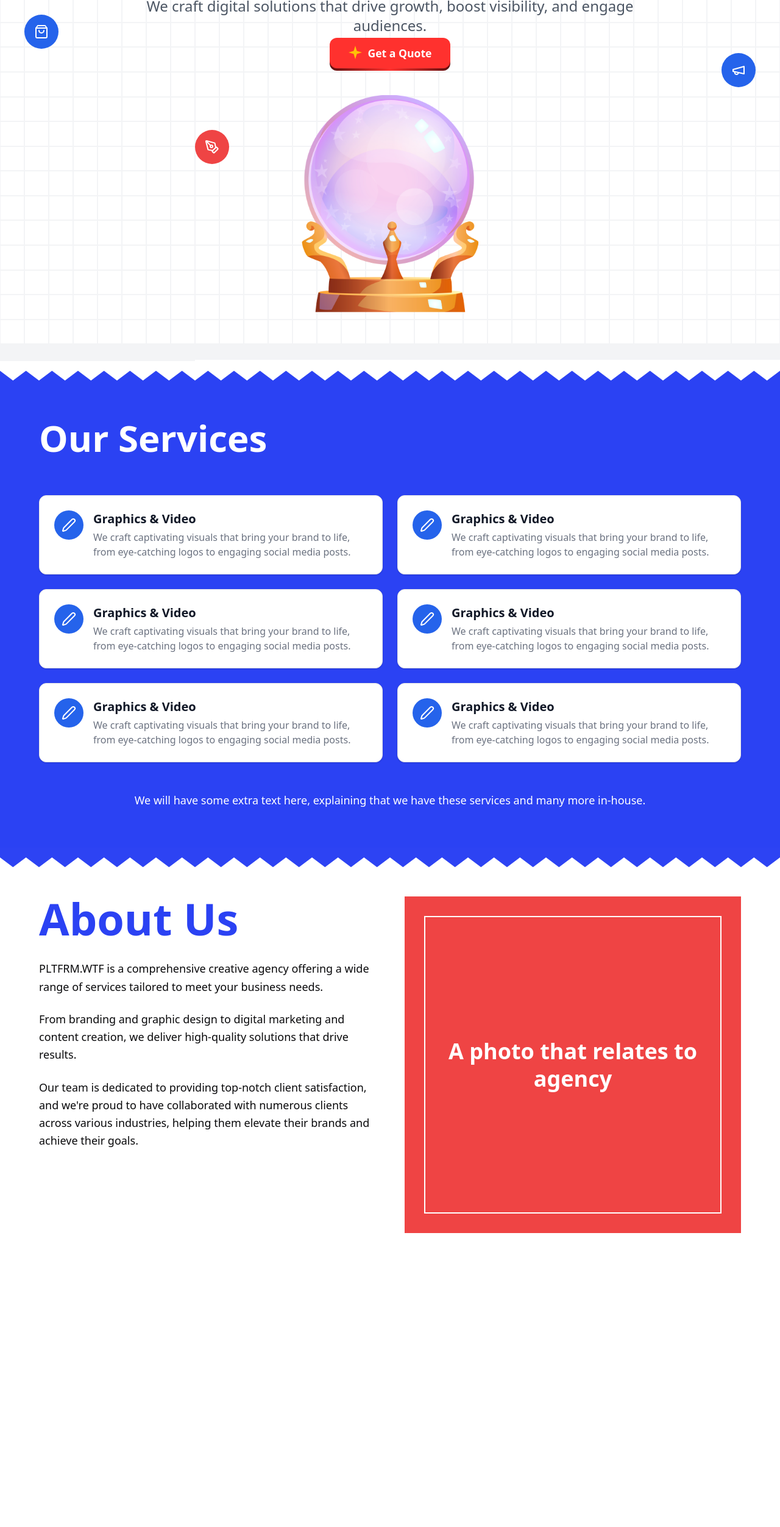
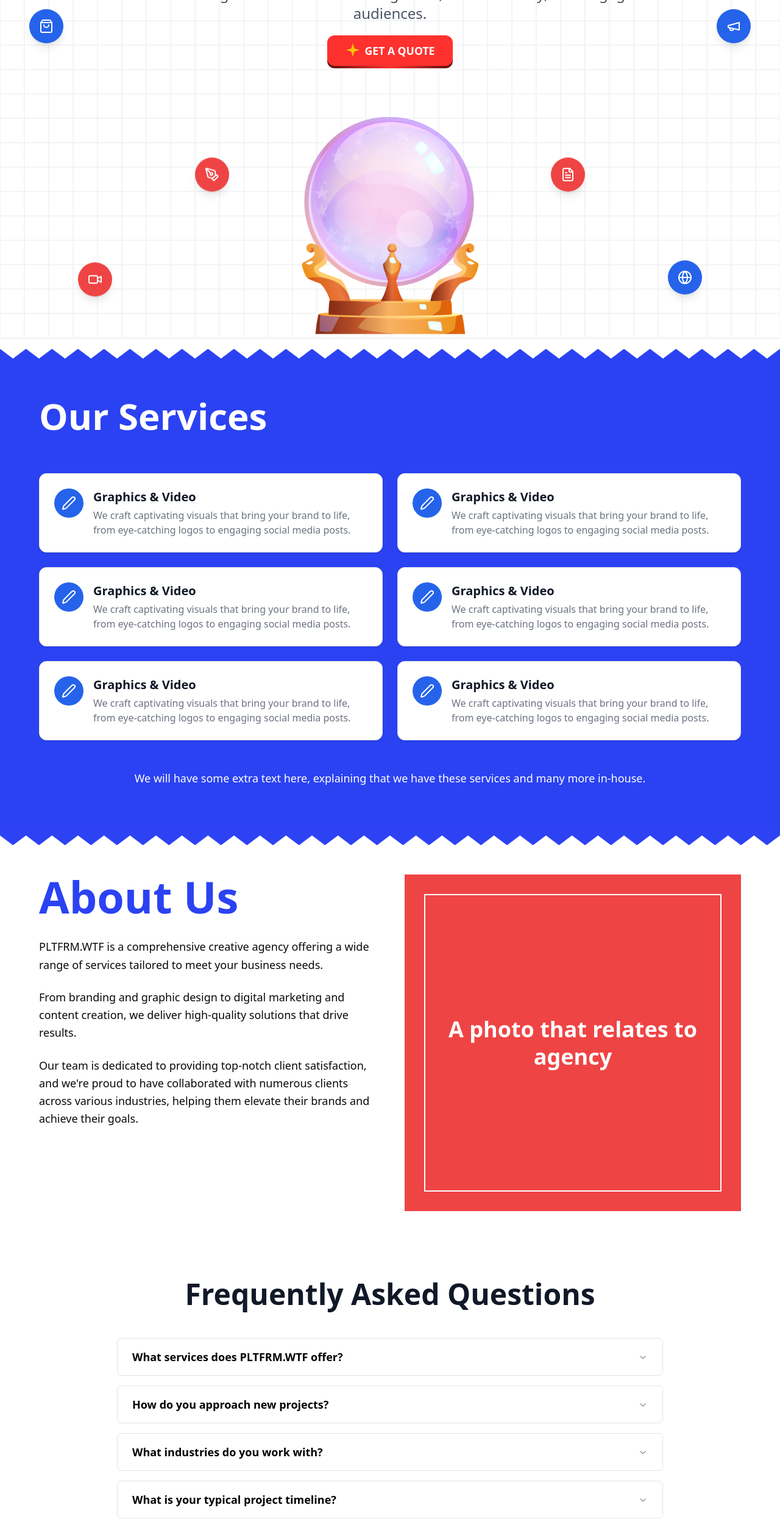
Before and after one commit to Ryrahul/PLTFRM, a React (Vite) app: page / in a window 1280 px wide. Shown: the part 234-2738 px from the top of the page at 61% size. Before the commit the page ends 2304 px from the top, so only its background shows below. Built offline with nearby package versions, Linux system fonts and the light colour scheme.

Commit message:
feat: add FAQ section and accordion component, update button text, and modify dependencies

```diff
--- a/package.json
+++ b/package.json
@@ -10,10 +10,12 @@
     "preview": "vite preview"
   },
   "dependencies": {
+    "@radix-ui/react-accordion": "^1.2.1",
     "@radix-ui/react-icons": "^1.3.1",
     "@radix-ui/react-slot": "^1.1.0",
     "class-variance-authority": "^0.7.0",
     "clsx": "^2.1.1",
+    "framer-motion": "^11.11.11",
     "lucide-react": "^0.454.0",
     "react": "^18.3.1",
     "react-dom": "^18.3.1",
--- a/src/App.tsx
+++ b/src/App.tsx
@@ -13,6 +13,7 @@
 // ]);
 
 import AboutUs from "./components/aboutus-section"
+import FAQSection from "./components/faq-section"
 import HeroSection from "./components/hero-section"
 import Navbar from "./components/navbar"
 import ServicesSection from "./components/services-section"
@@ -25,6 +26,7 @@ function App() {
       <HeroSection />
       <ServicesSection />
       <AboutUs />
+      <FAQSection />
     </div>
   )
 }
--- /dev/null
+++ b/src/components/faq-section.tsx
@@ -0,0 +1,101 @@
+import { Accordion, AccordionContent, AccordionItem, AccordionTrigger } from "./ui/accordion"
+import { Facebook, Twitter, Instagram, Linkedin, Mail } from "lucide-react"
+
+export default function FAQSection() {
+  const faqData = [
+    {
+      question: "What services does PLTFRM.WTF offer?",
+      answer: "We offer a comprehensive range of creative services including branding, graphic design, digital marketing, content creation, web development, and social media management. Our team delivers high-quality solutions tailored to meet your specific business needs."
+    },
+    {
+      question: "How do you approach new projects?",
+      answer: "We begin each project with a thorough consultation to understand your goals, target audience, and brand vision. Our team then develops a customized strategy, maintaining clear communication throughout the process to ensure we meet and exceed your expectations."
+    },
+    {
+      question: "What industries do you work with?",
+      answer: "We work with clients across various industries, from startups to established enterprises. Our experience spans across technology, retail, healthcare, education, and more. Each project is approached with industry-specific insights and creative solutions."
+    },
+    {
+      question: "What is your typical project timeline?",
+      answer: "Project timelines vary depending on scope and complexity. We provide detailed timelines during our initial consultation and keep you updated throughout the process. Our team is committed to delivering quality work within agreed-upon deadlines."
+    },
+    {
+      question: "Do you offer ongoing support after project completion?",
+      answer: "Yes, we provide ongoing support and maintenance services to ensure your project continues to perform optimally. We also offer training and documentation to help your team manage day-to-day operations effectively."
+    }
+  ]
+
+  return (
+    <div className="w-full bg-white">
+      {/* FAQ Section */}
+      <section className="py-16 px-4 md:px-8">
+        <div className="max-w-4xl mx-auto">
+          <h2 className="text-5xl font-extrabold text-center mb-12 text-gray-900">Frequently Asked Questions</h2>
+          <Accordion type="single" collapsible className="w-full space-y-4">
+            {faqData.map((faq, index) => (
+              <AccordionItem key={index} value={`item-${index}`} className="border  rounded-lg">
+                <AccordionTrigger className="text-lg font-semibold py-4 px-6 text-black">
+                  {faq.question}
+                </AccordionTrigger>
+                <AccordionContent className="text-gray-700 px-6 pb-4">{faq.answer}</AccordionContent>
+              </AccordionItem>
+            ))}
+          </Accordion>
+        </div>
+      </section>
+
+      {/* Footer */}
+      <footer className="bg-blue-600 text-white">
+        <div className="max-w-6xl mx-auto px-4 py-12">
+          <div className="grid grid-cols-1 md:grid-cols-4 gap-8">
+            <div className="space-y-4">
+              <h3 className="text-2xl font-bold">PLTFRM.WTF</h3>
+              <p className="text-sm">Crafting digital experiences that drive results.</p>
+            </div>
+
+            <div className="space-y-4">
+              <h4 className="text-lg font-semibold">Contact</h4>
+              <p className="text-sm">hello@pltfrm.wtf</p>
+              <p className="text-sm">+1 (555) 123-4567</p>
+            </div>
+
+            <div className="space-y-4">
+              <h4 className="text-lg font-semibold">Address</h4>
+              <p className="text-sm">
+                123 Creative Street<br />
+                Design District<br />
+                New York, NY 10001
+              </p>
+            </div>
+
+            <div className="space-y-4">
+              <h4 className="text-lg font-semibold">Follow Us</h4>
+              <div className="flex space-x-4">
+                <a href="#" className="hover:text-blue-200 transition-colors">
+                  <Facebook className="h-5 w-5" />
+                  <span className="sr-only">Facebook</span>
+                </a>
+                <a href="#" className="hover:text-blue-200 transition-colors">
+                  <Twitter className="h-5 w-5" />
+                  <span className="sr-only">Twitter</span>
+                </a>
+                <a href="#" className="hover:text-blue-200 transition-colors">
+                  <Instagram className="h-5 w-5" />
+                  <span className="sr-only">Instagram</span>
+                </a>
+                <a href="#" className="hover:text-blue-200 transition-colors">
+                  <Linkedin className="h-5 w-5" />
+                  <span className="sr-only">LinkedIn</span>
+                </a>
+              </div>
+            </div>
+          </div>
+
+          <div className="border-t border-blue-400 mt-8 pt-8 text-center text-sm">
+            <p>&copy; {new Date().getFullYear()} PLTFRM.WTF. All rights reserved.</p>
+          </div>
+        </div>
+      </footer>
+    </div>
+  )
+}
--- a/src/components/hero-section.tsx
+++ b/src/components/hero-section.tsx
@@ -1,29 +1,53 @@
-import { FC } from "react"
-import { ShoppingBag, Megaphone, PenTool } from "lucide-react"
-import globe from "../assets/globe.png"
-import QuoteButton from "./quote-button"
+import { FC } from "react";
+import { ShoppingBag, Megaphone, PenTool, Globe, FileText, Video } from "lucide-react";
+import globe from "../assets/globe.png";
+import QuoteButton from "./quote-button";
+
+const FloatingIcon: FC<{
+    Icon: typeof ShoppingBag;
+    color: "blue" | "red";
+    position: string;
+    delay?: string;
+}> = ({ Icon, color, position, delay = "0s" }) => (
+    <div
+        className={`absolute ${position} transform hover:scale-110 transition-all duration-300`}
+        style={{
+            animation: `float 6s ease-in-out infinite ${delay}`,
+        }}
+    >
+        <div
+            className={`${color === "blue" ? "bg-blue-600" : "bg-red-500"
+                } text-white p-2 md:p-4 rounded-full shadow-lg`}
+        >
+            <Icon className="w-4 h-4 md:w-6 md:h-6" />
+        </div>
+    </div>
+);
 
 const HeroSection: FC = () => {
     return (
-        <main className="relative">
+        <main className="relative overflow-hidden">
+            {/* Grid Background */}
             <div className="absolute inset-0 grid grid-cols-[repeat(auto-fill,minmax(40px,1fr))] grid-rows-[repeat(auto-fill,minmax(40px,1fr))]">
                 {Array.from({ length: 1000 }).map((_, i) => (
                     <div key={i} className="border-[0.5px] border-gray-100" />
                 ))}
             </div>
 
-            <div className="container mx-auto px-4 py-20 relative">
-                <div className="max-w-4xl mx-auto text-center space-y-2">
-                    <h1 className="text-5xl md:text-7xl leading-normal font-extrabold text-[#2B42F3]">
+            {/* Main Content */}
+            <div className="container mx-auto px-4 py-2 relative">
+                <div className="max-w-4xl mx-auto text-center space-y-4 md:space-y-6">
+                    <h1 className="text-4xl md:text-7xl leading-tight md:leading-normal font-extrabold text-[#2B42F3] relative z-10">
                         Watch The Future
                     </h1>
-                    <p className="text-xl md:text-2xl text-gray-600 font-medium">
+                    <p className="text-lg md:text-2xl text-gray-600 font-medium px-4 relative z-10">
                         We craft digital solutions that drive growth, boost visibility, and engage audiences.
                     </p>
                     <QuoteButton />
                 </div>
 
-                <div className="mt-10 flex justify-center">
+                {/* Crystal Ball Image */}
+                <div className="mt-20 flex justify-center">
                     <div className="relative w-[150px] md:w-[290px]">
                         <img
                             src={globe}
@@ -35,25 +59,61 @@ const HeroSection: FC = () => {
                     </div>
                 </div>
 
-                <div className="absolute top-1/4 left-10">
-                    <div className="bg-blue-600 text-white p-4 rounded-full">
-                        <ShoppingBag className="w-6 h-6" />
-                    </div>
-                </div>
-                <div className="absolute top-1/3 right-10">
-                    <div className="bg-blue-600 text-white p-4 rounded-full">
-                        <Megaphone className="w-6 h-6" />
-                    </div>
-                </div>
-                <div className="absolute top-1/2 left-1/4">
-                    <div className="bg-red-500 text-white p-4 rounded-full">
-                        <PenTool className="w-6 h-6" />
-                    </div>
-                </div>
+                {/* Floating Icons */}
+                <FloatingIcon
+                    Icon={ShoppingBag}
+                    color="blue"
+                    position="top-48 left-4 md:top-1/4 md:left-16 lg:left-12"
+                    delay="0s"
+                />
+                <FloatingIcon
+                    Icon={Megaphone}
+                    color="blue"
+                    position="top-48 right-4 md:top-1/4 md:right-16 lg:right-12"
+                    delay="0s"
+                />
+                <FloatingIcon
+                    Icon={PenTool}
+                    color="red"
+                    position="top-72 left-8 md:top-1/2 md:left-1/4 md:mt-16"
+                    delay="0.5s"
+                />
+                <FloatingIcon
+                    Icon={Globe}
+                    color="blue"
+                    position="bottom-20 right-6 md:bottom-1/3 md:bottom-16 md:right-32"
+                    delay="1.5s"
+                />
+                <FloatingIcon
+                    Icon={FileText}
+                    color="red"
+                    position="top-72 right-8 md:top-1/2 md:right-1/4 md:mt-16"
+                    delay="0.5s"
+                />
+                <FloatingIcon
+                    Icon={Video}
+                    color="red"
+                    position="bottom-20 left-6 md:bottom-1/3 md:bottom-16 md:left-32"
+                    delay="1.2s"
+                />
+            </div>
 
-            </div>
+            {/* CSS Animation */}
+            <style jsx>{`
+        @keyframes float {
+          0% {
+            transform: translateY(0px);
+          }
+          50% {
+            transform: translateY(-20px);
+          }
+          100% {
+            transform: translateY(0px);
+          }
+        }
+      `}</style>
         </main>
-    )
-}
+    );
+};
 
-export default HeroSection
+export default HeroSection;
--- a/src/components/navbar.tsx
+++ b/src/components/navbar.tsx
@@ -1,6 +1,6 @@
 import React from "react";
 import { navLinks, socialLinks } from "../data/data";
-import logo from "../assets/LOGO.svg";
+// import logo from "../assets/LOGO.svg";
 
 const Navbar: React.FC = () => {
     return (
--- a/src/components/quote-button.tsx
+++ b/src/components/quote-button.tsx
@@ -71,7 +71,7 @@ const QuoteButton: React.FC = () => {
             fill="currentColor"
           />
         </svg>
-        Get a Quote
+        GET A QUOTE
       </span>
     </button>
   );
--- /dev/null
+++ b/src/components/ui/accordion.tsx
@@ -0,0 +1,55 @@
+import * as React from "react"
+import * as AccordionPrimitive from "@radix-ui/react-accordion"
+import { ChevronDownIcon } from "@radix-ui/react-icons"
+
+import { cn } from "@/lib/utils"
+
+const Accordion = AccordionPrimitive.Root
+
+const AccordionItem = React.forwardRef<
+  React.ElementRef<typeof AccordionPrimitive.Item>,
+  React.ComponentPropsWithoutRef<typeof AccordionPrimitive.Item>
+>(({ className, ...props }, ref) => (
+  <AccordionPrimitive.Item
+    ref={ref}
+    className={cn("border-b", className)}
+    {...props}
+  />
+))
+AccordionItem.displayName = "AccordionItem"
+
+const AccordionTrigger = React.forwardRef<
+  React.ElementRef<typeof AccordionPrimitive.Trigger>,
+  React.ComponentPropsWithoutRef<typeof AccordionPrimitive.Trigger>
+>(({ className, children, ...props }, ref) => (
+  <AccordionPrimitive.Header className="flex">
+    <AccordionPrimitive.Trigger
+      ref={ref}
+      className={cn(
+        "flex flex-1 items-center justify-between py-4 text-sm font-medium transition-all hover:underline text-left [&[data-state=open]>svg]:rotate-180",
+        className
+      )}
+      {...props}
+    >
+      {children}
+      <ChevronDownIcon className="h-4 w-4 shrink-0 text-muted-foreground transition-transform duration-200" />
+    </AccordionPrimitive.Trigger>
+  </AccordionPrimitive.Header>
+))
+AccordionTrigger.displayName = AccordionPrimitive.Trigger.displayName
+
+const AccordionContent = React.forwardRef<
+  React.ElementRef<typeof AccordionPrimitive.Content>,
+  React.ComponentPropsWithoutRef<typeof AccordionPrimitive.Content>
+>(({ className, children, ...props }, ref) => (
+  <AccordionPrimitive.Content
+    ref={ref}
+    className="overflow-hidden text-sm data-[state=closed]:animate-accordion-up data-[state=open]:animate-accordion-down"
+    {...props}
+  >
+    <div className={cn("pb-4 pt-0", className)}>{children}</div>
+  </AccordionPrimitive.Content>
+))
+AccordionContent.displayName = AccordionPrimitive.Content.displayName
+
+export { Accordion, AccordionItem, AccordionTrigger, AccordionContent }
--- a/tailwind.config.js
+++ b/tailwind.config.js
@@ -52,7 +52,29 @@ export default {
   				'3': 'hsl(var(--chart-3))',
   				'4': 'hsl(var(--chart-4))',
   				'5': 'hsl(var(--chart-5))'
+  			}
+  		},
+  		keyframes: {
+  			'accordion-down': {
+  				from: {
+  					height: '0'
+  				},
+  				to: {
+  					height: 'var(--radix-accordion-content-height)'
+  				}
   			},
+  			'accordion-up': {
+  				from: {
+  					height: 'var(--radix-accordion-content-height)'
+  				},
+  				to: {
+  					height: '0'
+  				}
+  			}
+  		},
+  		animation: {
+  			'accordion-down': 'accordion-down 0.2s ease-out',
+  			'accordion-up': 'accordion-up 0.2s ease-out'
   		}
   	}
   },
```
Also changed, not shown: 1 other file (tests, documents, lock files or other folders).
